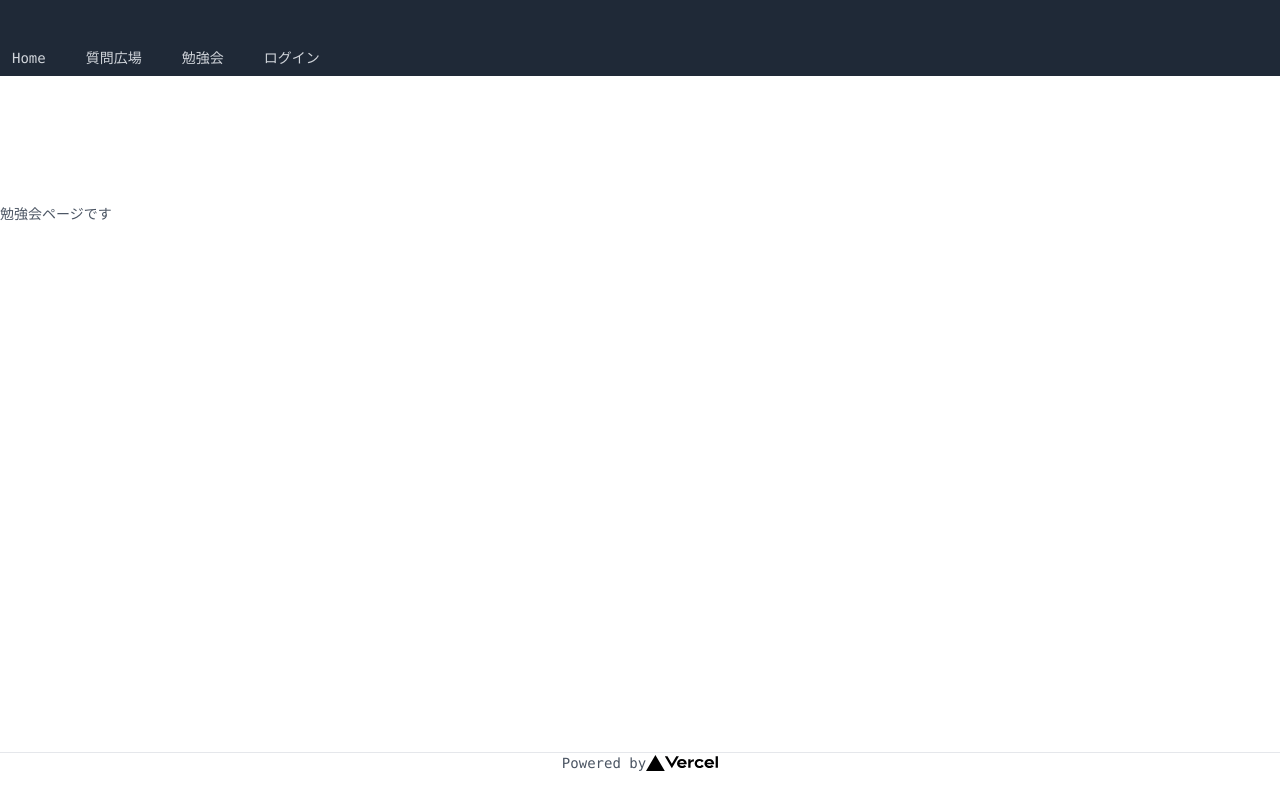
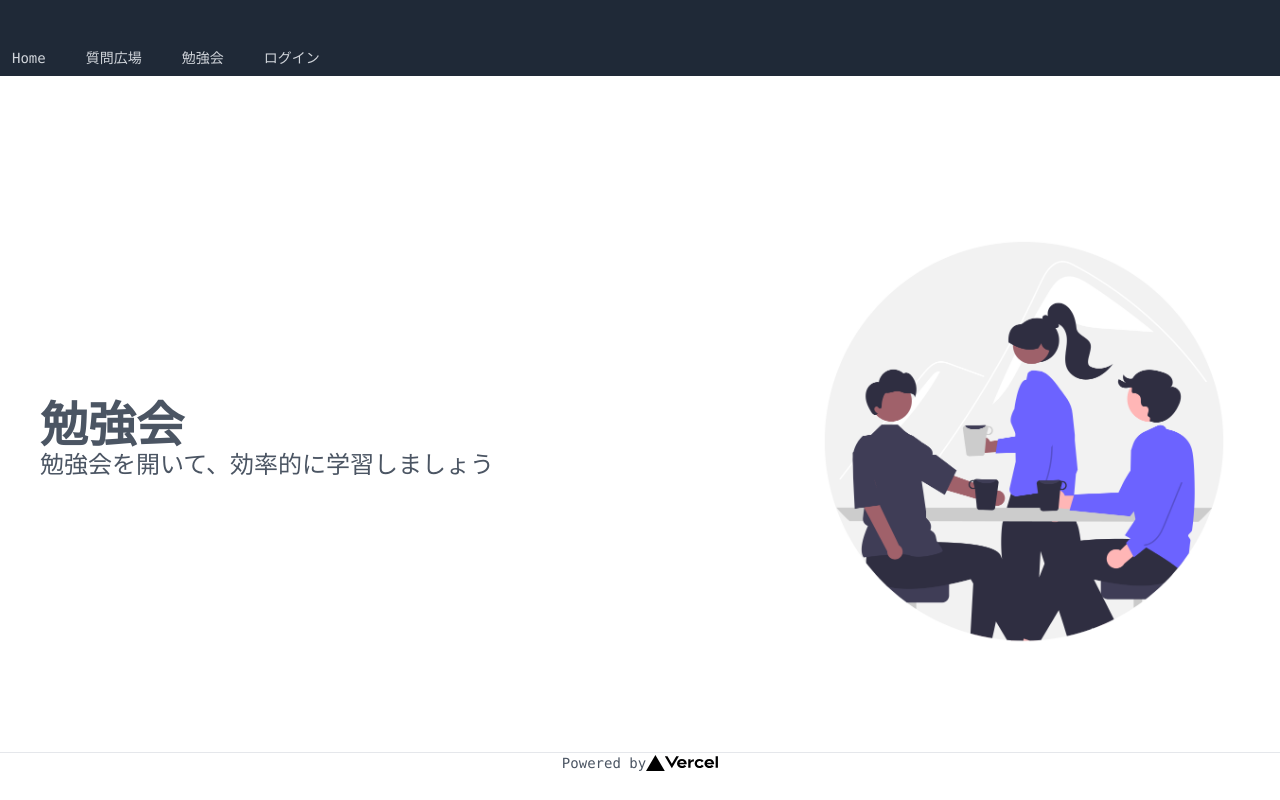
Before and after one commit to sea-kai/Reached, a Next.js app: page /StudyGroup in a window 1280 px wide. Built offline with nearby package versions, Linux system fonts and the light colour scheme.

Commit message:
🍱 add StudyGroup Description

```diff
--- a/src/assets/DescriptionData.tsx
+++ b/src/assets/DescriptionData.ts
@@ -9,3 +9,8 @@ export const OpenSpaceDescription = {
   title: "質問広場",
   text: "わからないことを質問して、問題を解決しましょう"
 };
+
+export const StudyGroupDescription = {
+  title: "勉強会",
+  text: "勉強会を開いて、効率的に学習しましょう"
+}
--- a/src/pages/OpenSpace.tsx
+++ b/src/pages/OpenSpace.tsx
@@ -24,9 +24,9 @@ const OpenSpace: VFC = () => {
     <Layout title='OpenSpace'>
       <div>
         <div className='flex flex-col items-center'>
-          <div className='flex flex-row justify-between'>
+          <div className='flex flex-row justify-between w-screen'>
             <Description title={OpenSpaceDescription.title} text={OpenSpaceDescription.text} />
-            <img src='/Question.PNG' alt='question' width='40%'/>
+            <img className='w-2/5' src='/Question.PNG' alt='question'/>
           </div>
 
           <InputForm userName={currentUserName}/>
--- a/src/pages/StudyGroup.tsx
+++ b/src/pages/StudyGroup.tsx
@@ -1,10 +1,15 @@
 import React, { VFC } from 'react';
 import { Layout } from 'src/components/templates/Layout';
+import { Description } from 'src/components/atoms/Description';
+import { StudyGroupDescription } from 'src/assets/DescriptionData'
 
 const StudyGroup: VFC = () => {
   return (
     <Layout title='StudyGroup'>
-      <p>勉強会ページです</p>
+      <div className='flex flex-row justify-between w-screen'>
+        <Description title={StudyGroupDescription.title} text={StudyGroupDescription.text}/>
+        <img className='w-2/5' src='/undraw_Conversation.png' alt='studyGroup' />
+      </div>
     </Layout>
   )
 }
```
